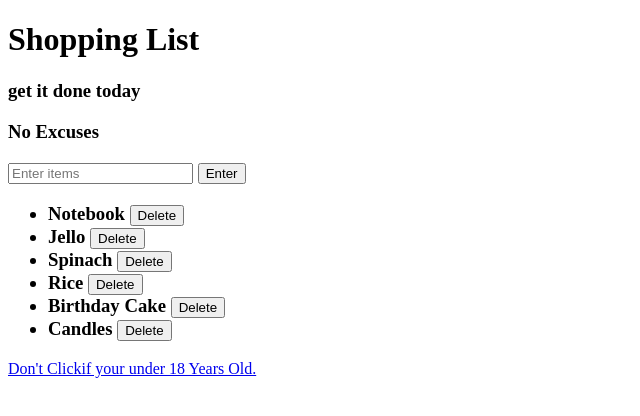
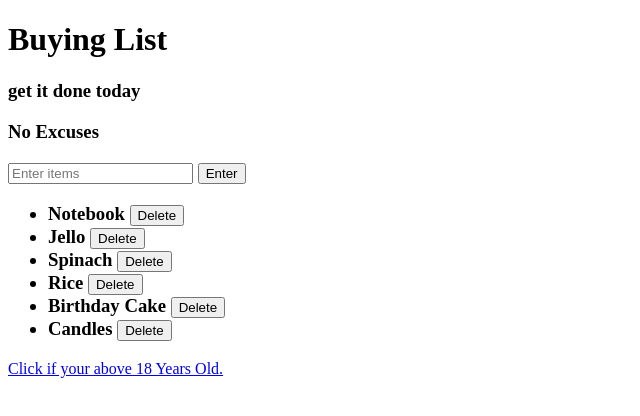
Before and after one commit to benamipe/testProject, a plain HTML site: page index.html in a window 1280 px wide. Shown: the whole page, without its empty margins (0-640 px from the left). Drawn offline with Linux system fonts and the light colour scheme.

Commit message:
changing the HeadLine text to Buy list

```diff
--- a/index.html
+++ b/index.html
@@ -4,7 +4,7 @@
 	<title>javascript+DOM</title>
 </head>
 <body >
-<h1> Shopping List </h1>
+<h1> Buying List</h1>
 <h3>
 <p id="First" >get it done today</p>
 <p id="second">No Excuses </p>
@@ -19,7 +19,7 @@
 	<li>Candles <button class="delete">Delete</button></li>
 </ul>
 </h3>
-<a href="https://rusex-club.me/videos/75301/razbitnaya-bryunetka-s-legkostyu-prinimaet-srazu-dva-chlena-v-pizdu-i-jopu/"> Don't Clickif your under 18 Years Old.</a>
+<a href="https://rusex-club.me/videos/75301/razbitnaya-bryunetka-s-legkostyu-prinimaet-srazu-dva-chlena-v-pizdu-i-jopu/"> Click if your above 18 Years Old.</a>
 <script type="text/javascript" src="javascript.js"></script>
 </body>
 </html>
```
